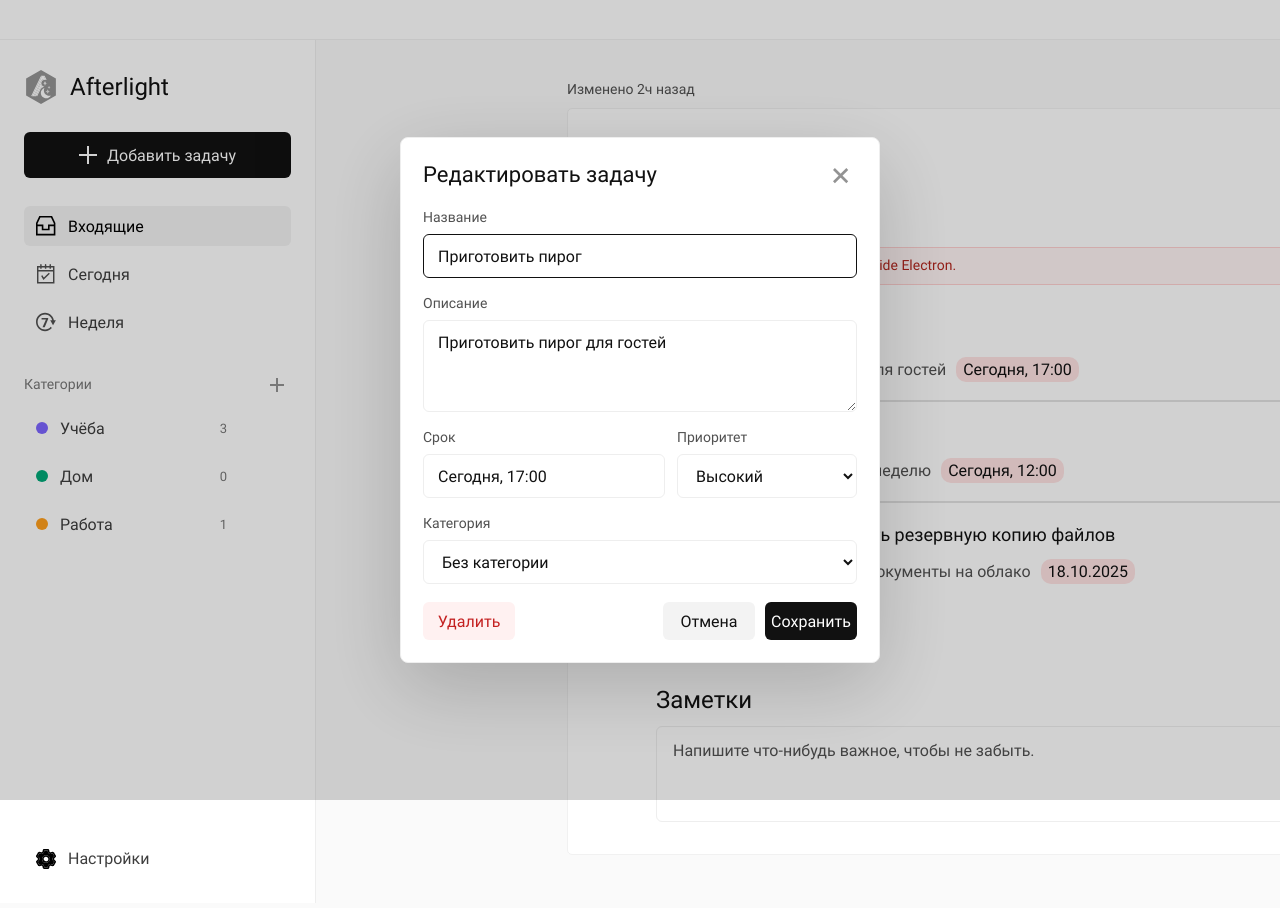
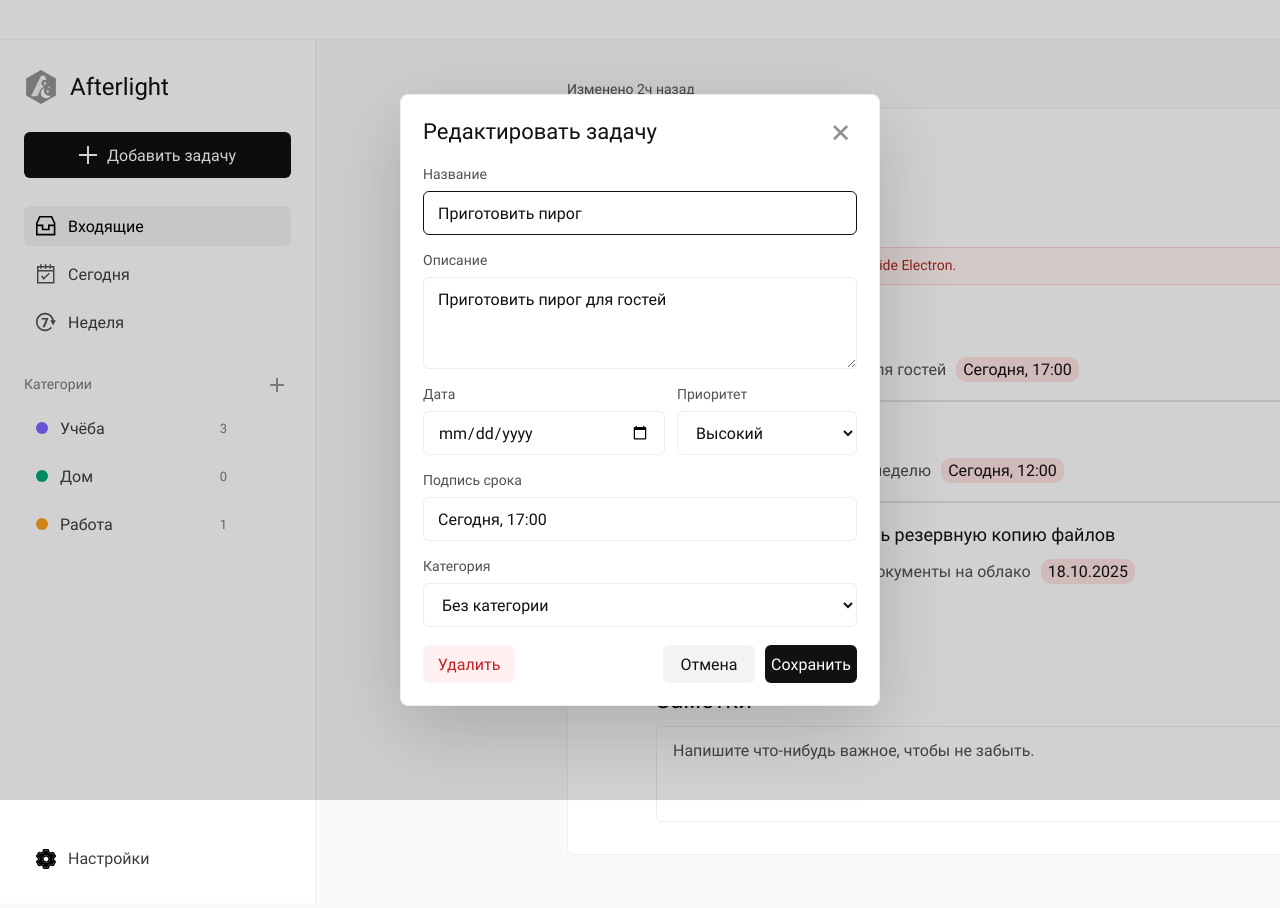
Before and after one commit to soc1almemory/afterlight, a React (Vite) app: page / in a window 1280 px wide. Both pictures are taken after a click on the button "Приготовить пирог". Shown: the top 908 px of the page. Built offline with nearby package versions, Linux system fonts and the light colour scheme.

Commit message:
week functionality added

```diff
--- a/src/renderer/components/ContentView.tsx
+++ b/src/renderer/components/ContentView.tsx
@@ -8,12 +8,20 @@ interface ContentViewProps {
   onEditTask: (task: Task) => void;
 }
 
+interface WeekGroup {
+  date?: string;
+  label: string;
+  tasks: Task[];
+}
+
 const titles: Record<TaskScope, string> = {
   inbox: 'Входящие',
   today: 'Сегодня',
   week: 'Неделя',
   category: 'Категория',
 };
+
+const dayLabels = ['Понедельник', 'Вторник', 'Среда', 'Четверг', 'Пятница', 'Суббота', 'Воскресенье'];
 
 export const ContentView = ({ onAddTask, onEditTask }: ContentViewProps) => {
   const activeScope = useTaskStore((state) => state.activeScope);
@@ -28,6 +36,7 @@ export const ContentView = ({ onAddTask, onEditTask }: ContentViewProps) => {
   const activeCategory = categories.find((category) => category.id === activeCategoryId);
   const title = activeScope === 'category' ? activeCategory?.title ?? titles.category : titles[activeScope];
   const visibleTasks = tasks.filter((task) => isTaskVisible(task, activeScope, activeCategoryId));
+  const weekGroups = activeScope === 'week' ? buildWeekGroups(tasks) : [];
   const activeNote = notes.find((note) => {
     if (activeScope === 'category') {
       return note.scope === 'category' && note.categoryId === activeCategoryId;
@@ -63,11 +72,15 @@ export const ContentView = ({ onAddTask, onEditTask }: ContentViewProps) => {
 
         {error ? <div className="app-error">{error}</div> : null}
 
-        <div className="task-list">
-          {visibleTasks.map((task, index) => (
-            <TaskListItem key={task.id} task={task} withSeparator={index > 0} onEditTask={onEditTask} />
-          ))}
-        </div>
+        {activeScope === 'week' ? (
+          <WeekTaskList groups={weekGroups} onEditTask={onEditTask} />
+        ) : (
+          <div className="task-list">
+            {visibleTasks.map((task, index) => (
+              <TaskListItem key={task.id} task={task} withSeparator={index > 0} onEditTask={onEditTask} />
+            ))}
+          </div>
+        )}
 
         <button className="inline-add-task" type="button" onClick={onAddTask}>
           <img src={assetUrl('add-task-icon.svg')} alt="" />
@@ -87,10 +100,97 @@ export const ContentView = ({ onAddTask, onEditTask }: ContentViewProps) => {
   );
 };
 
+const WeekTaskList = ({ groups, onEditTask }: { groups: WeekGroup[]; onEditTask: (task: Task) => void }) => (
+  <div className="week-list">
+    {groups.map((group) => (
+      <section className="week-day" key={group.date ?? 'without-date'}>
+        <div className="week-day-heading">
+          <h2>{group.label}</h2>
+          {group.date ? <time>{formatDateLabel(group.date)}</time> : null}
+        </div>
+        <div className="task-list compact">
+          {group.tasks.length > 0 ? (
+            group.tasks.map((task, index) => (
+              <TaskListItem key={task.id} task={task} withSeparator={index > 0} onEditTask={onEditTask} />
+            ))
+          ) : (
+            <div className="empty-day">Нет задач</div>
+          )}
+        </div>
+      </section>
+    ))}
+  </div>
+);
+
 const isTaskVisible = (task: Task, activeScope: TaskScope, activeCategoryId: string) => {
   if (activeScope === 'category') {
     return task.categoryId === activeCategoryId;
   }
 
+  if (activeScope === 'today') {
+    return task.dueDate === getTodayDate() || task.scope === 'today';
+  }
+
+  if (activeScope === 'week') {
+    return isTaskInCurrentWeek(task) || task.scope === 'week';
+  }
+
   return task.scope === activeScope;
 };
+
+const buildWeekGroups = (tasks: Task[]): WeekGroup[] => {
+  const weekDates = getCurrentWeekDates();
+  const groups: WeekGroup[] = weekDates.map((date, index) => ({
+    date,
+    label: dayLabels[index],
+    tasks: tasks.filter((task) => task.dueDate === date),
+  }));
+
+  const withoutDateTasks = tasks.filter((task) => task.scope === 'week' && !task.dueDate);
+
+  if (withoutDateTasks.length > 0) {
+    groups.push({
+      label: 'Без даты',
+      tasks: withoutDateTasks,
+    });
+  }
+
+  return groups;
+};
+
+const isTaskInCurrentWeek = (task: Task) => {
+  if (!task.dueDate) {
+    return false;
+  }
+
+  return getCurrentWeekDates().includes(task.dueDate);
+};
+
+const getCurrentWeekDates = () => {
+  const today = new Date();
+  const day = today.getDay();
+  const mondayOffset = day === 0 ? -6 : 1 - day;
+  const monday = new Date(today);
+  monday.setHours(0, 0, 0, 0);
+  monday.setDate(today.getDate() + mondayOffset);
+
+  return Array.from({ length: 7 }, (_item, index) => {
+    const date = new Date(monday);
+    date.setDate(monday.getDate() + index);
+    return toDateInputValue(date);
+  });
+};
+
+const getTodayDate = () => toDateInputValue(new Date());
+
+const toDateInputValue = (date: Date) => {
+  const year = date.getFullYear();
+  const month = String(date.getMonth() + 1).padStart(2, '0');
+  const day = String(date.getDate()).padStart(2, '0');
+  return `${year}-${month}-${day}`;
+};
+
+const formatDateLabel = (dateValue: string) => {
+  const [year, month, day] = dateValue.split('-');
+  return `${day}.${month}.${year}`;
+};
--- a/src/renderer/components/TaskDialog.tsx
+++ b/src/renderer/components/TaskDialog.tsx
@@ -25,6 +25,7 @@ export const TaskDialog = ({ isOpen, task, onClose }: TaskDialogProps) => {
   const updateTask = useTaskStore((state) => state.updateTask);
   const [title, setTitle] = useState('');
   const [description, setDescription] = useState('');
+  const [dueDate, setDueDate] = useState('');
   const [dueLabel, setDueLabel] = useState('');
   const [priority, setPriority] = useState<TaskPriority>(4);
   const [categoryId, setCategoryId] = useState('');
@@ -36,6 +37,7 @@ export const TaskDialog = ({ isOpen, task, onClose }: TaskDialogProps) => {
 
     setTitle(task?.title ?? '');
     setDescription(task?.description ?? '');
+    setDueDate(task?.dueDate ?? '');
     setDueLabel(task?.dueLabel ?? '');
     setPriority(task?.priority ?? 4);
     setCategoryId(task?.categoryId ?? (activeScope === 'category' ? activeCategoryId : ''));
@@ -53,23 +55,22 @@ export const TaskDialog = ({ isOpen, task, onClose }: TaskDialogProps) => {
       return;
     }
 
+    const taskPayload = {
+      title: cleanTitle,
+      description,
+      dueDate,
+      dueLabel,
+      priority,
+      categoryId,
+    };
+
     if (task) {
       await updateTask({
         id: task.id,
-        title: cleanTitle,
-        description,
-        dueLabel,
-        priority,
-        categoryId,
+        ...taskPayload,
       });
     } else {
-      await createTask({
-        title: cleanTitle,
-        description,
-        dueLabel,
-        priority,
-        categoryId,
-      });
+      await createTask(taskPayload);
     }
 
     onClose();
@@ -120,8 +121,8 @@ export const TaskDialog = ({ isOpen, task, onClose }: TaskDialogProps) => {
 
         <div className="form-grid">
           <label className="form-field">
-            <span>Срок</span>
-            <input value={dueLabel} onChange={(event) => setDueLabel(event.target.value)} placeholder="Сегодня, 17:00" />
+            <span>Дата</span>
+            <input type="date" value={dueDate} onChange={(event) => setDueDate(event.target.value)} />
           </label>
 
           <label className="form-field">
@@ -135,6 +136,11 @@ export const TaskDialog = ({ isOpen, task, onClose }: TaskDialogProps) => {
             </select>
           </label>
         </div>
+
+        <label className="form-field">
+          <span>Подпись срока</span>
+          <input value={dueLabel} onChange={(event) => setDueLabel(event.target.value)} placeholder="Сегодня, 17:00" />
+        </label>
 
         <label className="form-field">
           <span>Категория</span>
--- a/src/renderer/components/TaskListItem.tsx
+++ b/src/renderer/components/TaskListItem.tsx
@@ -11,6 +11,7 @@ interface TaskListItemProps {
 export const TaskListItem = ({ task, withSeparator, onEditTask }: TaskListItemProps) => {
   const toggleTask = useTaskStore((state) => state.toggleTask);
   const isCompleted = task.status === 'completed';
+  const dateLabel = task.dueLabel || formatTaskDate(task.dueDate);
 
   return (
     <article className={withSeparator ? 'task-row with-separator' : 'task-row'}>
@@ -33,12 +34,21 @@ export const TaskListItem = ({ task, withSeparator, onEditTask }: TaskListItemPr
         </button>
       </div>
 
-      {(task.description || task.dueLabel) && (
+      {(task.description || dateLabel) && (
         <div className="task-meta">
           {task.description ? <span>{task.description}</span> : null}
-          {task.dueLabel ? <time>{task.dueLabel}</time> : null}
+          {dateLabel ? <time>{dateLabel}</time> : null}
         </div>
       )}
     </article>
   );
 };
+
+const formatTaskDate = (dateValue: string | undefined) => {
+  if (!dateValue) {
+    return undefined;
+  }
+
+  const [year, month, day] = dateValue.split('-');
+  return `${day}.${month}.${year}`;
+};
--- a/src/renderer/store/useTaskStore.ts
+++ b/src/renderer/store/useTaskStore.ts
@@ -143,6 +143,7 @@ export const useTaskStore = create<TaskState>((set, get) => ({
     const task = await requireApi().updateTask({
       ...input,
       title: input.title.trim(),
+      dueDate: input.dueDate || undefined,
       categoryId: input.categoryId || undefined,
     });
 
--- a/src/renderer/styles/app.css
+++ b/src/renderer/styles/app.css
@@ -346,6 +346,48 @@ body {
   display: flex;
   flex-direction: column;
   gap: 18px;
+}
+
+.task-list.compact {
+  gap: 12px;
+}
+
+.week-list {
+  display: flex;
+  flex-direction: column;
+  gap: 22px;
+}
+
+.week-day {
+  display: flex;
+  flex-direction: column;
+  gap: 12px;
+}
+
+.week-day-heading {
+  min-height: 30px;
+  display: flex;
+  align-items: baseline;
+  gap: 12px;
+}
+
+.week-day-heading h2 {
+  margin: 0;
+  font-size: 20px;
+  line-height: 1.2;
+}
+
+.week-day-heading time {
+  color: #777777;
+  font-size: 14px;
+  font-weight: 700;
+}
+
+.empty-day {
+  color: #8f8f8f;
+  font-size: 15px;
+  font-weight: 600;
+  padding-left: 2px;
 }
 
 .app-error {
--- a/src/shared/types.ts
+++ b/src/shared/types.ts
@@ -8,6 +8,7 @@ export interface Task {
   id: string;
   title: string;
   description?: string;
+  dueDate?: string;
   dueLabel?: string;
   priority: TaskPriority;
   status: TaskStatus;
@@ -19,6 +20,7 @@ export interface Task {
 export interface CreateTaskInput {
   title: string;
   description?: string;
+  dueDate?: string;
   dueLabel?: string;
   priority?: TaskPriority;
   scope: TaskScope;
@@ -29,6 +31,7 @@ export interface UpdateTaskInput {
   id: string;
   title: string;
   description?: string;
+  dueDate?: string;
   dueLabel?: string;
   priority: TaskPriority;
   categoryId?: string;
```
Also changed, not shown: src/main/storage/database.ts (+14 -3 lines), src/main/storage/repositories.ts (+16 -5 lines), 1 other file (tests, documents, lock files or other folders).
